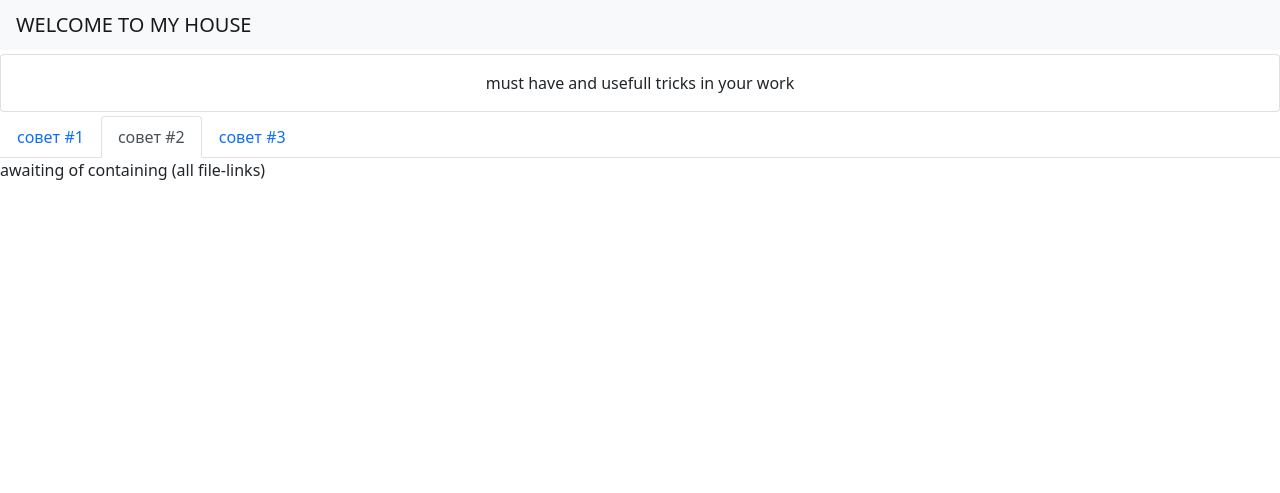
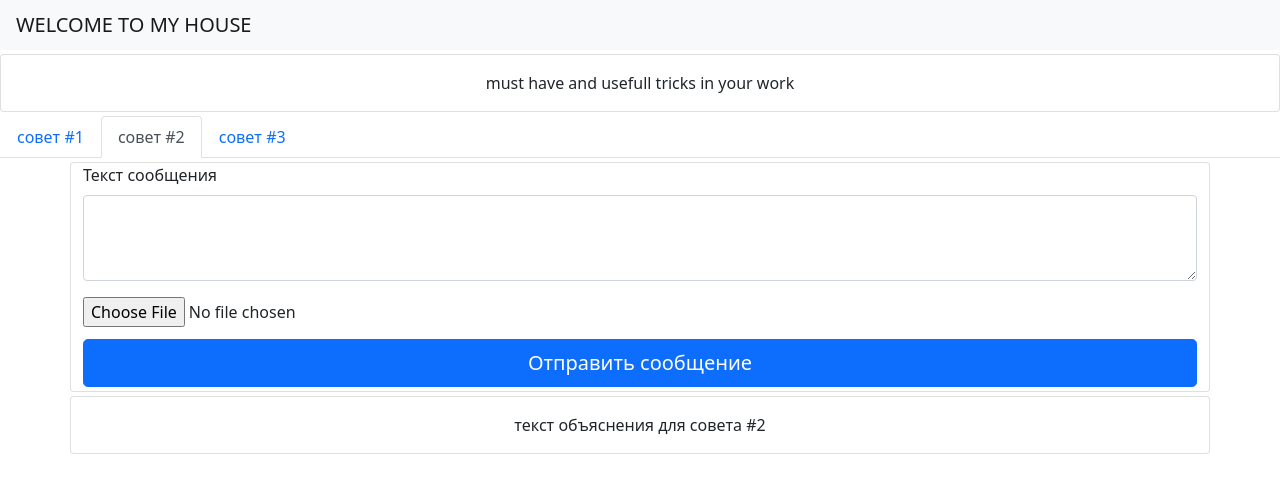
Before and after one commit to noname-Gik/web-noname, a Django app: page /advice_zone/ in a window 1280 px wide, after a click that opens the changed part. Shown: the top 493 px of the page. Run offline with Django 4.2, Linux system fonts and the light colour scheme; data comes from the database, SQL or seed files in the repository; both versions use the stored data as it was after the commit; some libraries are stand-ins or nearby versions.

Commit message:
add example for advice_2 and advice_3

```diff
--- a/webcontainer/views.py
+++ b/webcontainer/views.py
@@ -4,33 +4,33 @@ from webcontainer.models import OrganizationTableMode, RoleTableMode, UserTableM
 
 
 def get_organization(request):
-    datalist = OrganizationTableMode.objects.filter()
+    organizations = OrganizationTableMode.objects.filter()
     result = []
-    for i in datalist:
+    for i in organizations:
         result.append({
             'id': i.id,
-            'organizations': i.name,
+            'name': i.name,
         })
     return JsonResponse({'result': result})
 
 
 def get_roles(request):
-    datalist = RoleTableMode.objects.filter()
+    roles = RoleTableMode.objects.filter()
     result = []
-    for i in datalist:
+    for i in roles:
         result.append({
             'id': i.id,
-            'roles': i.name,
+            'name': i.name,
         })
     return JsonResponse({'result': result})
 
 
 def get_users(request):
-    datalist = UserTableMode.objects.filter()
+    users = UserTableMode.objects.filter()
     result = []
-    for i in datalist:
+    for i in users:
         result.append({
             'id': i.id,
-            'users': f'{i.firstname} {i.mainname} {i.lastname}',
+            'fio': f'{i.firstname} {i.mainname} {i.lastname}',
         })
     return JsonResponse({'result': result})
--- a/webmain/static/main.css
+++ b/webmain/static/main.css
@@ -1 +1,2 @@
-/* Добавить свойства объектам */
+/* оставить на случай сортировки select2 */
+.select2-container--default .select2-results__option[aria-disabled=true] { display: none;}
--- a/webmain/static/script.js
+++ b/webmain/static/script.js
@@ -1 +1,22 @@
-// Добавить функции для взаимодействия
+// select2-multiple - все disabled отключены для отображения, смотреть css-файл
+$(document).ready(function () {
+    $('.organization-role-multiple').select2();
+    let organization_select = $('#idsorganization');
+    let role_select = $('#idsrole');
+    let organization_select_m = $('#idmorganization');
+    let role_select_m = $('#idmrole');
+    // вывод списка организаций
+    $.get(`api/get_organization`, function (data) {
+        data.result.forEach((i) => {
+            organization_select.append(`<option value="${i.id}">${i.name}</option>`)
+            organization_select_m.append(`<option value="${i.id}">${i.name}</option>`)
+        })
+    });
+    // вывод списка ролей
+    $.get(`api/get_roles`, function (data) {
+        data.result.forEach((i) => {
+            role_select.append(`<option value="${i.id}">${i.name}</option>`)
+            role_select_m.append(`<option value="${i.id}">${i.name}</option>`)
+        })
+    });
+});
--- a/webmain/templates/webmain/content/htmlnavcontent.html
+++ b/webmain/templates/webmain/content/htmlnavcontent.html
@@ -8,7 +8,7 @@
 {# Второстепенные вкладки подсказок - для них используется функция в models#}
 {% if secondaryticket %}
     <div class="tab-pane fade" id="{{ secondaryticket.0 }}" role="tabpanel"
-         aria-labelledby="{{ secondaryticket.0 }}-tab">awaiting of containing (all file-links)
+         aria-labelledby="{{ secondaryticket.0 }}-tab">{% include 'webmain/securitycontainPR/containerADV/htmlselectfilesend.html' %}
     </div>
     <div class="tab-pane fade" id="{{ secondaryticket.1 }}" role="tabpanel"
          aria-labelledby="{{ secondaryticket.1 }}-tab">{% include 'webmain/securitycontainPR/containerADV/htmlselectmulti.html' %}
--- /dev/null
+++ b/webmain/templates/webmain/content/htmlselectmiultione.html
@@ -0,0 +1,26 @@
+{# Одна организация - множество ролей #}
+<form class="form-message container card">
+    <div class="card-body">
+        <div class="row">
+            <div class="col-12">
+                <label for="">Организация</label>
+                <select class="organization-role-multiple" name="organizations" id="idsorganization"
+                        style="width: 100%" required>
+                    <option value=""></option>
+                    {% for i in organizations %}
+                        <option value="{{ i.id }}">{{ i.name }}</option>
+                    {% endfor %}
+                </select>
+            </div>
+            <div class="col-12">
+                <label for="">Роль пользователя</label>
+                <select class="organization-role-multiple" name="roles" id="idsrole" multiple="multiple"
+                        style="width: 100%" required>
+                    {% for i in roles %}
+                        <option value="{{ i.id }}">{{ i.name }}</option>
+                    {% endfor %}
+                </select>
+            </div>
+        </div>
+    </div>
+</form>
--- /dev/null
+++ b/webmain/templates/webmain/content/htmlselectmiultitwo.html
@@ -0,0 +1,26 @@
+{# Множество организаций - множество ролей #}
+<form class="form-message container card">
+    <div class="card-body">
+        <div class="row">
+            <div class="col-12">
+                <label for="">Организация</label>
+                <select class="organization-role-multiple" name="organizations" id="idmorganization"
+                        multiple="multiple" style="width: 100%" required>
+                    <option value=""></option>
+                    {% for i in organizations %}
+                        <option value="{{ i.id }}">{{ i.name }}</option>
+                    {% endfor %}
+                </select>
+            </div>
+            <div class="col-12">
+                <label for="">Роль пользователя</label>
+                <select class="organization-role-multiple" name="roles" id="idmrole" multiple="multiple"
+                        style="width: 100%" required>
+                    {% for i in roles %}
+                        <option value="{{ i.id }}">{{ i.name }}</option>
+                    {% endfor %}
+                </select>
+            </div>
+        </div>
+    </div>
+</form>
--- /dev/null
+++ b/webmain/templates/webmain/securitycontainPR/containerADV/htmlselectfilesend.html
@@ -0,0 +1,19 @@
+{% block content %}
+    {#<form method="POST" action="{% url 'send_message_form' %}" class="form-message" enctype="multipart/form-data">#}
+    <form class="form-message mt-1 card container">
+        {% csrf_token %}
+        <div class="form-group">
+            <label for="txt_message">Текст сообщения</label>
+            <textarea type="text" class="form-control " rows="3" name="message" id="txt_message" required></textarea>
+        </div>
+        <div class="custom-file"><input type="file" name="file"></div>
+        <button type="submit" id="sendmessage" class="btn btn-primary btn-lg btn-block my-1 btn-message">
+            Отправить сообщение
+        </button>
+    </form>
+    <div class="card mt-1 container">
+        {% if advicelist %}
+            <div class="card-body text-center">{{ advicelist.2 }}</div>
+        {% endif %}
+    </div>
+{% endblock %}
--- a/webmain/templates/webmain/securitycontainPR/containerADV/htmlselectmulti.html
+++ b/webmain/templates/webmain/securitycontainPR/containerADV/htmlselectmulti.html
@@ -1,3 +1,24 @@
 {% block content %}
-include 2
+    <ul class="nav nav-pills justify-content-center" id="pills-tab" role="tablist">
+        <li class="nav-item">
+            <a class="nav-link active" id="pills-home-tab" data-toggle="pill" href="#pills-home" role="tab"
+               aria-controls="pills-home" aria-selected="true">Select2 single-multi</a>
+        </li>
+        <li class="nav-item">
+            <a class="nav-link" id="pills-profile-tab" data-toggle="pill" href="#pills-profile" role="tab"
+               aria-controls="pills-profile" aria-selected="false">Select2 multi-multi</a>
+        </li>
+    </ul>
+    <div class="tab-content" id="pills-tabContent">
+        <div class="tab-pane fade show active" id="pills-home" role="tabpanel" aria-labelledby="pills-home-tab">
+            {% include 'webmain/content/htmlselectmiultione.html' %}
+        </div>
+        <div class="tab-pane fade" id="pills-profile" role="tabpanel" aria-labelledby="pills-profile-tab">
+            {% include 'webmain/content/htmlselectmiultitwo.html' %}</div>
+    </div>
+    <div class="card mt-1 container">
+        {% if advicelist %}
+            <div class="card-body text-center">{{ advicelist.3 }}</div>
+        {% endif %}
+    </div>
 {% endblock %}
--- a/webmain/templates/webmain/securitycontainPR/containerADV/htmltable.html
+++ b/webmain/templates/webmain/securitycontainPR/containerADV/htmltable.html
@@ -1,6 +1,6 @@
 {% block content %}
     {# Добавить "Поиск по организация-роль-пользователь" #}
-    <form action="">
+    <form action="" class="container">
         <h3>Поиск по...</h3>
         <div class="mb-3">
             <input value="{{ sett_search.search_name }}" name="search_name" class="form-control" type="text">
@@ -27,9 +27,9 @@
             {% endfor %}
             </tbody>
         </table>
-        {# Требуется реализация #}
+        {# Пагинация #}
         {% if datausers.has_other_pages %}
-            <ul class="pagination">
+            <ul class="pagination justify-content-center">
                 {% if datausers.has_previous %}
                     <li class="page-item"><a class="page-link"
                                              href="?page={{ datausers.previous_page_number }}">&laquo;</a>
--- a/webnoname/urls.py
+++ b/webnoname/urls.py
@@ -32,9 +32,9 @@ urlpatterns = [
                   # отображение файлов на сайте
                   path('', PhotoFile, name="PhotoFile"),
                   # вывод данных через api
-                  path('api/get_organization', get_organization),
-                  path('api/get_roles', get_roles),
-                  path('api/get_users', get_users),
+                  path('advice_zone/api/get_organization', get_organization),
+                  path('advice_zone/api/get_roles', get_roles),
+                  path('advice_zone/api/get_users', get_users),
               ] \
               + static(settings.MEDIA_URL, document_root=settings.MEDIA_ROOT) \
               + static(settings.STATIC_URL, document_root=settings.STATIC_ROOT)
```
Also changed, not shown: db.sqlite3.
